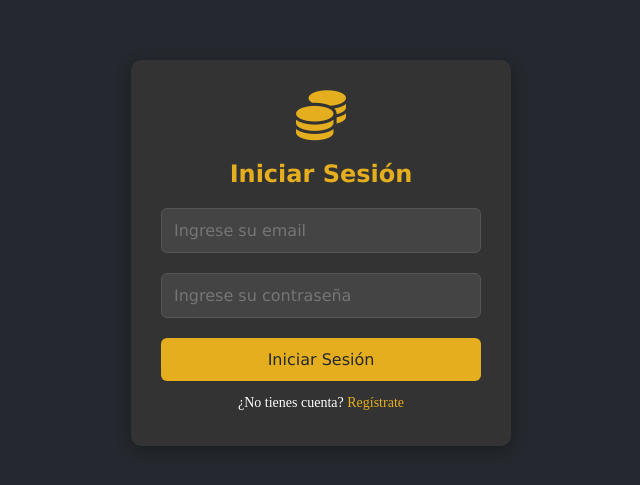
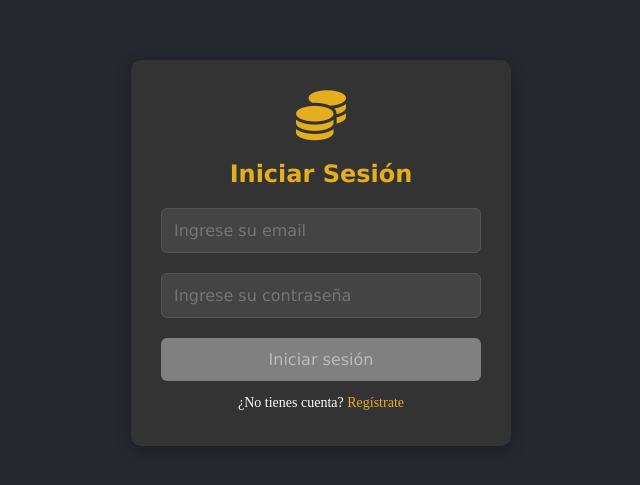
Before and after one commit to pedrovergaraa/MonedaConvert-Front, an Angular app: page /login in a window 1280 px wide. Shown: the part 147-632 px from the top of the page, without its empty margins (319-959 px from the left). Built offline with nearby package versions, Linux system fonts and the light colour scheme.

Commit message:
Funcion de disabled buttons en login y register si no completa los campos

```diff
--- a/src/app/components/create-coin/creat-coin.component.ts
+++ b/src/app/components/create-coin/creat-coin.component.ts
@@ -25,36 +25,28 @@ export class CreatCoinComponent {
     ic: 0,
     isDefault: false,
     userId: 0
-  }
-
-  ngOnInit(): void {
-    const message = localStorage.getItem('mensajeOkey');
-    if (message) {
-      SuccessMessage(message); // Cambié a SuccessMessage para mostrar mensaje de éxito
-      localStorage.removeItem('mensajeOkey');
-    }
-  }
+  };
 
   onSubmit() {
+    // Verificar si los campos no están vacíos
     if (!this.currency.legend || !this.currency.symbol || this.currency.ic <= 0) {
-      // Mostrar un mensaje de error si los campos no están completos
+      // Si los campos están incompletos, muestra un mensaje de error
       ErrorMessage('Por favor complete todos los campos correctamente.');
       return;
     }
 
+    // Crear la moneda
     this.currencyService.createCurrency(this.currency).then(res => {
-      this.close.emit();
+      this.close.emit(); // Cierra el formulario
       if (res) {
         // Si la respuesta es exitosa, muestra el mensaje de éxito
         SuccessMessage('Moneda creada correctamente.');
-        localStorage.setItem('mensajeOkey', 'Moneda creada correctamente.');
-        location.reload(); // Recarga la página o redirige según sea necesario
       } else {
-        // Si hay un error en la creación de la moneda, muestra el mensaje de error
+        // Si la creación falla, muestra el mensaje de error
         ErrorMessage('Error creando moneda.');
       }
     }).catch(error => {
-      // Maneja el error si la promesa falla
+      // Si ocurre un error en la llamada al servidor, muestra el mensaje de error
       console.error(error);
       ErrorMessage('Hubo un error al intentar crear la moneda.');
     });
--- a/src/app/pages/coins/coins.component.ts
+++ b/src/app/pages/coins/coins.component.ts
@@ -25,11 +25,8 @@ export class CoinsComponent implements OnInit {
 
   async loadCurrencies() {
     try {
-
       const userId = this.authService.getUserId();
-
       this.userCurrencies = await this.currencyService.getUserCurrencies();
-
       this.favoriteCurrencies = await this.currencyService.getFavoriteCurrencies(userId);
       this.defaultCurrencies = await this.currencyService.getDefaultCurrencies();
     } catch (error) {
@@ -50,7 +47,6 @@ export class CoinsComponent implements OnInit {
       });
     }
   }
-
 
   async removeFavoriteCurrency(favoriteCurrencyId: number) {
     try {
@@ -75,7 +71,6 @@ export class CoinsComponent implements OnInit {
     }
   }
 
-
   openCreateCoinModal() {
     this.isCreateCoinModalOpen = true;
   }
--- a/src/app/pages/login/login.component.html
+++ b/src/app/pages/login/login.component.html
@@ -31,7 +31,7 @@
         />
         <p class="error" *ngIf="password.invalid && (password.touched || password.dirty)">Ingrese su contraseña</p>
       </div>
-      <button type="submit" [disabled]="loginForm.invalid" class="login-button">Iniciar Sesión</button>
+      <button (click)="login()" [disabled]="!isFormValid()" class="login-button">Iniciar sesión</button>
       <p class="form-label">¿No tienes cuenta? <a [routerLink]="['/register']" routerLinkActive="router-link-active">Regístrate</a></p>
     </form>
   </div>
--- a/src/app/pages/login/login.component.scss
+++ b/src/app/pages/login/login.component.scss
@@ -80,9 +80,17 @@
   transition: background-color 0.3s;
 }
 
+
+.login-button:disabled {
+  background-color: grey;
+  color: #bbb;
+  cursor: not-allowed;
+}
+
 .login-button:hover {
   background-color: darken($primary-color, 10%);
 }
+
 
 p {
   font-size: 14px;
--- a/src/app/pages/login/login.component.ts
+++ b/src/app/pages/login/login.component.ts
@@ -2,7 +2,6 @@ import { Component, inject, signal } from '@angular/core';
 import { Router } from '@angular/router';
 import { LoginData } from 'src/app/interfaces/User';
 import { AuthService } from 'src/app/services/auth.service';
-
 import Swal from 'sweetalert2';
 
 @Component({
@@ -15,11 +14,14 @@ export class LoginComponent {
   router = inject(Router);
   errorLogin = signal(false);
 
-  loginData: LoginData= {
-    email:"",
+  loginData: LoginData = {
+    email: "",
     password: ""
   }
 
+  isFormValid(): boolean {
+    return this.loginData.email !== "" && this.loginData.password !== "";
+  }
 
   login() {
     this.errorLogin.set(false);
@@ -52,5 +54,4 @@ export class LoginComponent {
       });
     });
   }
-
 }
--- a/src/app/pages/register/register.component.html
+++ b/src/app/pages/register/register.component.html
@@ -44,7 +44,7 @@
         />
         <p class="error" *ngIf="confirmPassword.invalid && (confirmPassword.touched || confirmPassword.dirty)">Las contraseñas no coinciden</p>
       </div>
-      <button type="submit" [disabled]="registerForm.invalid" class="register-button">Registrarse</button>
+      <button (click)="register()" [disabled]="!isFormValid()" class="register-button">Registrar</button>
       <p class="form-label">¿Ya tienes cuenta? <a [routerLink]="['/login']" routerLinkActive="router-link-active">Iniciar Sesión</a></p>
     </form>
   </div>
--- a/src/app/pages/register/register.component.scss
+++ b/src/app/pages/register/register.component.scss
@@ -79,10 +79,15 @@
   transition: background-color 0.3s;
 }
 
+.register-button:disabled {
+  background-color: grey;
+  color: #bbb;
+  cursor: not-allowed;
+}
+
 .register-button:hover {
   background-color: darken($primary-color, 10%);
 }
-
 p {
   font-size: 14px;
   color: $text-color;
--- a/src/app/pages/register/register.component.ts
+++ b/src/app/pages/register/register.component.ts
@@ -27,7 +27,14 @@ export class RegisterComponent {
     favoriteCurrencies: []
   };
 
-
+  isFormValid(): boolean {
+    return (
+      this.registerData.email !== "" &&
+      this.registerData.password !== "" &&
+      this.registerData.confirmPassword !== "" &&
+      this.registerData.password === this.registerData.confirmPassword
+    );
+  }
 
   async register() {
     this.errorRegister.set(false);
@@ -61,6 +68,4 @@ async register() {
       });
     }
   }
-
-
 }
```
Lines whose indentation alone changed are shown as unchanged.
